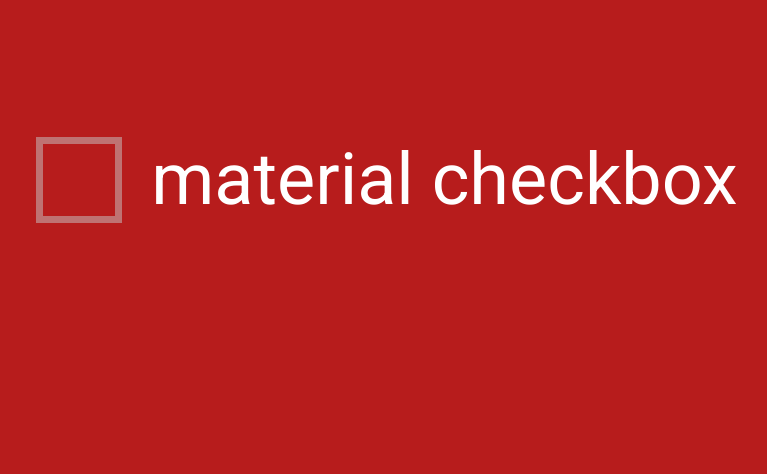
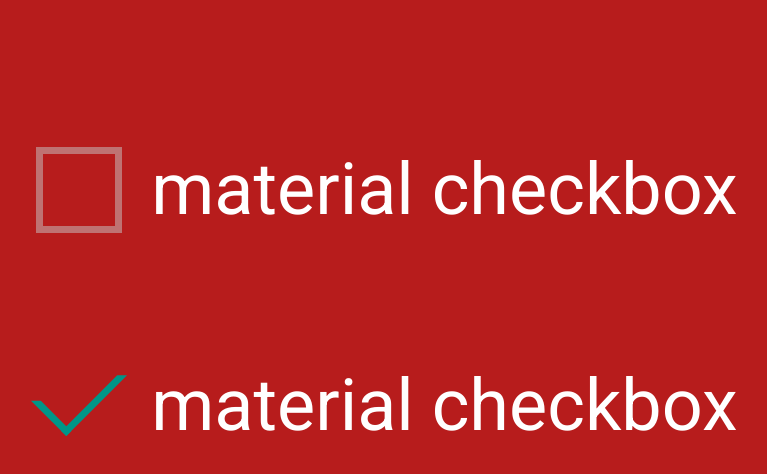
Before and after one commit to NazarKalytiuk/material-checkbox-demo, a plain HTML site: page index.html in a window 1280 px wide. Shown: the whole page, without its empty margins (120-887 px from the left). Drawn offline with Linux system fonts and the light colour scheme.

Commit message:
Add one more checkbox with att "checked"

```diff
--- a/index.html
+++ b/index.html
@@ -10,14 +10,15 @@
 			font-family: 'Roboto', sans-serif;
 		}
 		body {
-background-color: #B71C1C;
-color: white;
+			background-color: #B71C1C;
+			color: white;
 		}
 		label {
 			margin: 2rem;
 			position: relative;
 			display: flex;
 			align-items: center;
+			flex-wrap: wrap;
 			line-height: 1rem;
 			height: 1rem;
 			background: inherit;
@@ -60,7 +61,10 @@ color: white;
 </head>
 <body>
 	<label>
-		<input type="checkbox"> material checkbox
+		<input type="checkbox"> <span>material checkbox</span>
+	</label>
+	<label>
+		<input type="checkbox" checked> <span>material checkbox</span>
 	</label>
 </body>
 </html>
```
